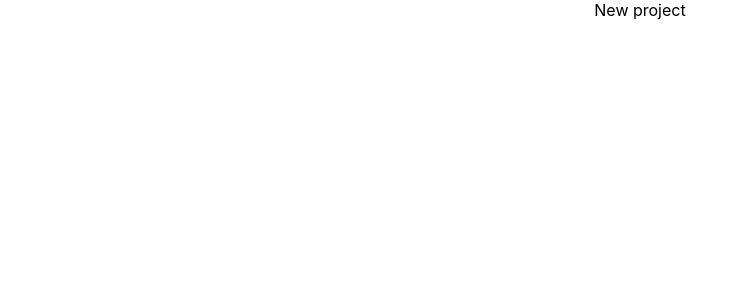
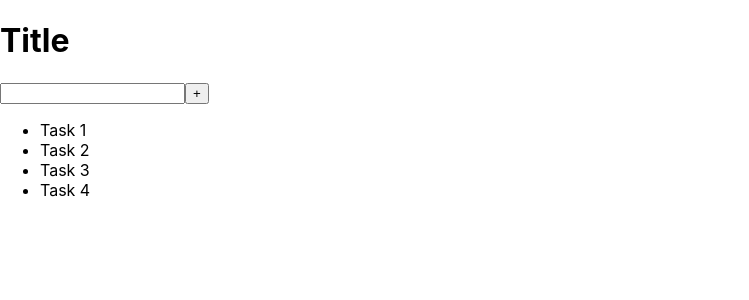
Before and after one commit to LeksColman/todolist, a React (Create React App) app: page / in a window 1280 px wide. Shown: the top 300 px of the page, without its empty margins (0-749 px from the left). Built offline with nearby package versions, Linux system fonts and the light colour scheme.

Commit message:
Todolist sample created

```diff
--- a/src/App.tsx
+++ b/src/App.tsx
@@ -1,11 +1,12 @@
 import React from 'react';
 import './App.css';
+import {Todolist} from "./Components/Todolist/Todolist";
 
 function App() {
     return (
-        <div className="App">
-            New project
-        </div>
+        <>
+            <Todolist/>
+        </>
     );
 }
 
--- /dev/null
+++ b/src/Components/Todolist/Todolist.tsx
@@ -0,0 +1,19 @@
+import React from 'react';
+
+export const Todolist = () => {
+    return (
+        <div>
+            <h1>Title</h1>
+            <>
+                <input/>
+                <button>{'+'}</button>
+            </>
+            <ul>
+                <li>Task 1</li>
+                <li>Task 2</li>
+                <li>Task 3</li>
+                <li>Task 4</li>
+            </ul>
+        </div>
+    );
+};
```
